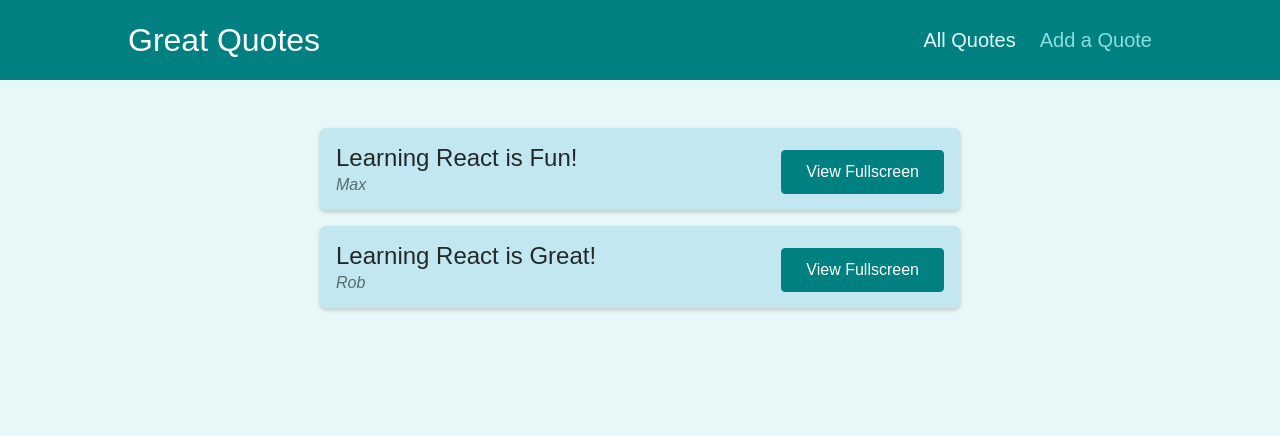
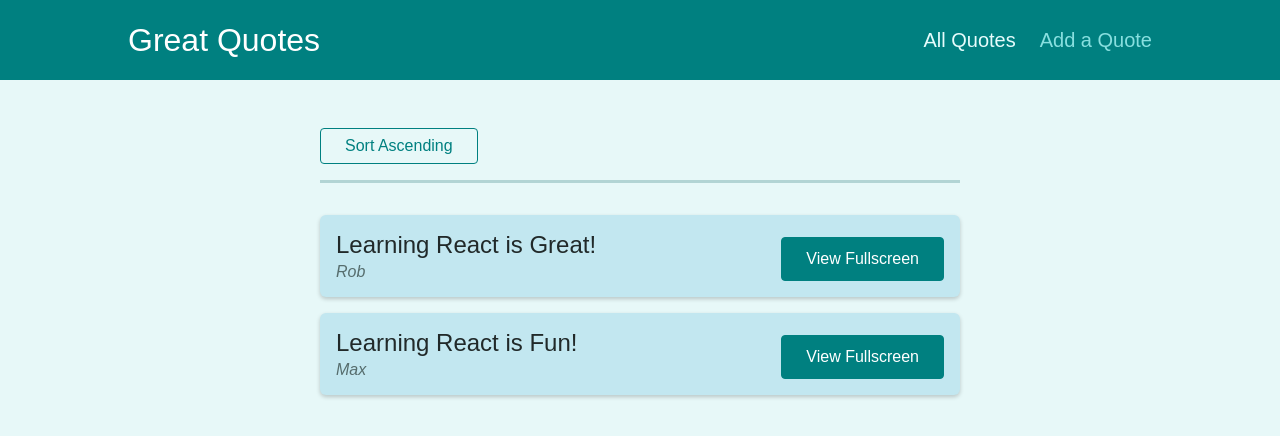
Before and after one commit to RobSydian/routing-simple-blog, a React (Create React App) app: page /quotes in a window 1280 px wide. Shown: the top 436 px of the page. Built offline with nearby package versions, Linux system fonts and the light colour scheme.

Commit message:
Add asc/desc button functionality in QuoteList

```diff
--- a/src/components/quotes/QuoteList.js
+++ b/src/components/quotes/QuoteList.js
@@ -1,13 +1,43 @@
-import { Fragment } from 'react';
+import { Fragment } from "react";
 
-import QuoteItem from './QuoteItem';
-import classes from './QuoteList.module.css';
+import { useHistory, useLocation } from "react-router-dom";
+
+import QuoteItem from "./QuoteItem";
+import classes from "./QuoteList.module.css";
+
+const sortQuotes = (quotes, ascending) => {
+  return quotes.sort((quoteA, quoteB) => {
+    if (ascending) {
+      return quoteA.id > quoteB.id ? 1 : -1;
+    } else {
+      return quoteA.id < quoteB.id ? 1 : -1;
+    }
+  });
+};
 
 const QuoteList = (props) => {
+  const history = useHistory();
+  const location = useLocation();
+
+  const queryParams = new URLSearchParams(location.search);
+
+  const isSortingAscending = queryParams.get("sort") === "asc";
+
+  const sortedQuotes = sortQuotes(props.quotes, isSortingAscending);
+
+  const changeSortingHandler = () => {
+    history.push("/quotes?sort=" + (isSortingAscending ? "desc" : "asc"));
+  };
+
   return (
     <Fragment>
+      <div className={classes.sorting}>
+        <button onClick={changeSortingHandler}>
+          Sort {isSortingAscending ? "Descending " : "Ascending"}
+        </button>
+      </div>
       <ul className={classes.list}>
-        {props.quotes.map((quote) => (
+        {sortedQuotes.map((quote) => (
           <QuoteItem
             key={quote.id}
             id={quote.id}
```
Also changed, not shown: 1 other file (tests, documents, lock files or other folders).
